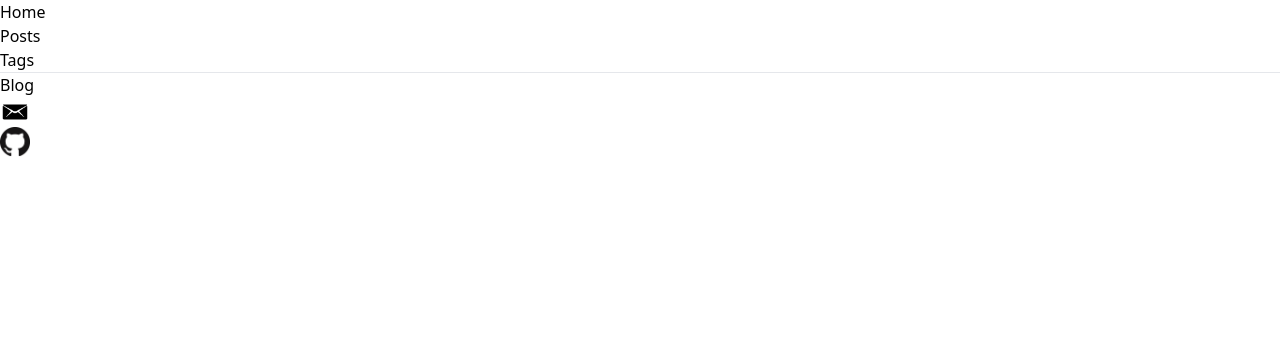
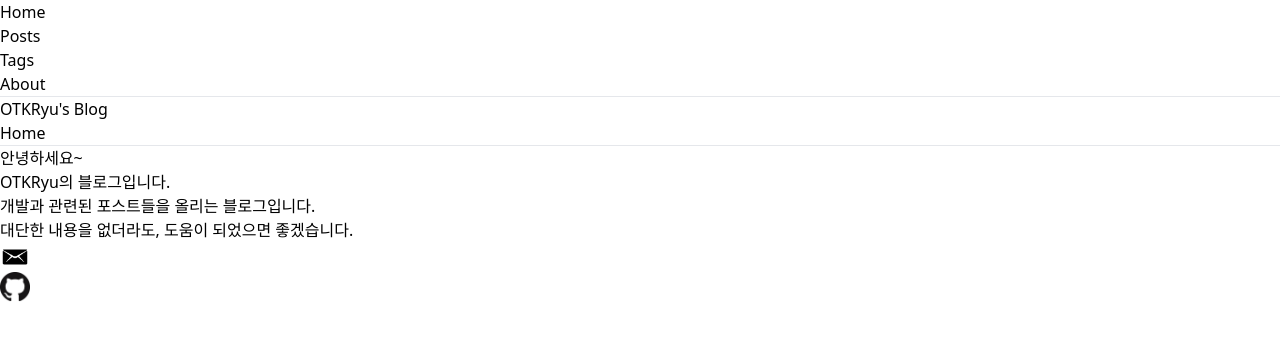
Before and after one commit to OTKRyu/OTKRyu.github.io, a Next.js app: page / in a window 1280 px wide. Shown: the top 340 px of the page. Built offline with nearby package versions, Linux system fonts and the light colour scheme.

Commit message:
change basic structure

```diff
--- a/components/layout.js
+++ b/components/layout.js
@@ -1,19 +1,11 @@
-import Head from "next/head";
-
 import Navbar from "./navbar";
 import Footer from "./footer";
-
-const name = "[Your Name]";
-export const siteTitle = "Next.js Sample Website";
 
 export default function Layout({ children }) {
   return (
     <div>
-      <Head>
-        <link rel="icon" href="/favicon.ico" />
-      </Head>
       <Navbar />
-      <header></header>
+      <header>OTKRyu's Blog</header>
       <main>{children}</main>
       <Footer />
     </div>
--- a/components/navbar.js
+++ b/components/navbar.js
@@ -5,6 +5,7 @@ const MENU_LIST = [
   { text: "Home", href: "/" },
   { text: "Posts", href: "/posts" },
   { text: "Tags", href: "/tags" },
+  { text: "About", href: "/about" },
 ];
 
 const Navbar = () => {
--- /dev/null
+++ b/pages/about.js
@@ -0,0 +1,11 @@
+import Layout from "../components/layout";
+
+export default function Home() {
+  return (
+    <Layout>
+      <section>
+        <h1>About</h1>
+      </section>
+    </Layout>
+  );
+}
--- a/pages/index.js
+++ b/pages/index.js
@@ -1,21 +1,15 @@
 import Layout from "../components/layout";
-import { getSortedPostsData } from "../lib/posts";
-
-export async function getStaticProps() {
-  const allPostsData = getSortedPostsData();
-  return {
-    props: {
-      allPostsData,
-    },
-  };
-}
 
 export default function Home() {
   return (
     <Layout>
-      {/* Add this <section> tag below the existing <section> tag */}
       <section>
-        <h2>Blog</h2>
+        <h1>Home</h1>
+        <hr></hr>
+        <p>안녕하세요~</p>
+        <p>OTKRyu의 블로그입니다.</p>
+        <p>개발과 관련된 포스트들을 올리는 블로그입니다.</p>
+        <p>대단한 내용을 없더라도, 도움이 되었으면 좋겠습니다.</p>
       </section>
     </Layout>
   );
--- a/pages/posts/index.js
+++ b/pages/posts/index.js
@@ -16,11 +16,8 @@ export async function getStaticProps() {
 export default function Post({ allPostsData }) {
   return (
     <Layout>
-      {/* Keep the existing code here */}
-
-      {/* Add this <section> tag below the existing <section> tag */}
       <section>
-        <h2>Posts</h2>
+        <h1>Posts</h1>
 
         <ul>
           {allPostsData.map(({ id, date, title }) => (
--- a/pages/tags/[id].js
+++ b/pages/tags/[id].js
@@ -11,7 +11,7 @@ export default function Post({ tagName, tagPosts }) {
 
       {/* Add this <section> tag below the existing <section> tag */}
       <section>
-        <h2>{tagName}</h2>
+        <h1>{tagName}</h1>
 
         <ul>
           {tagPosts.map(({ id, date, title }) => (
```
